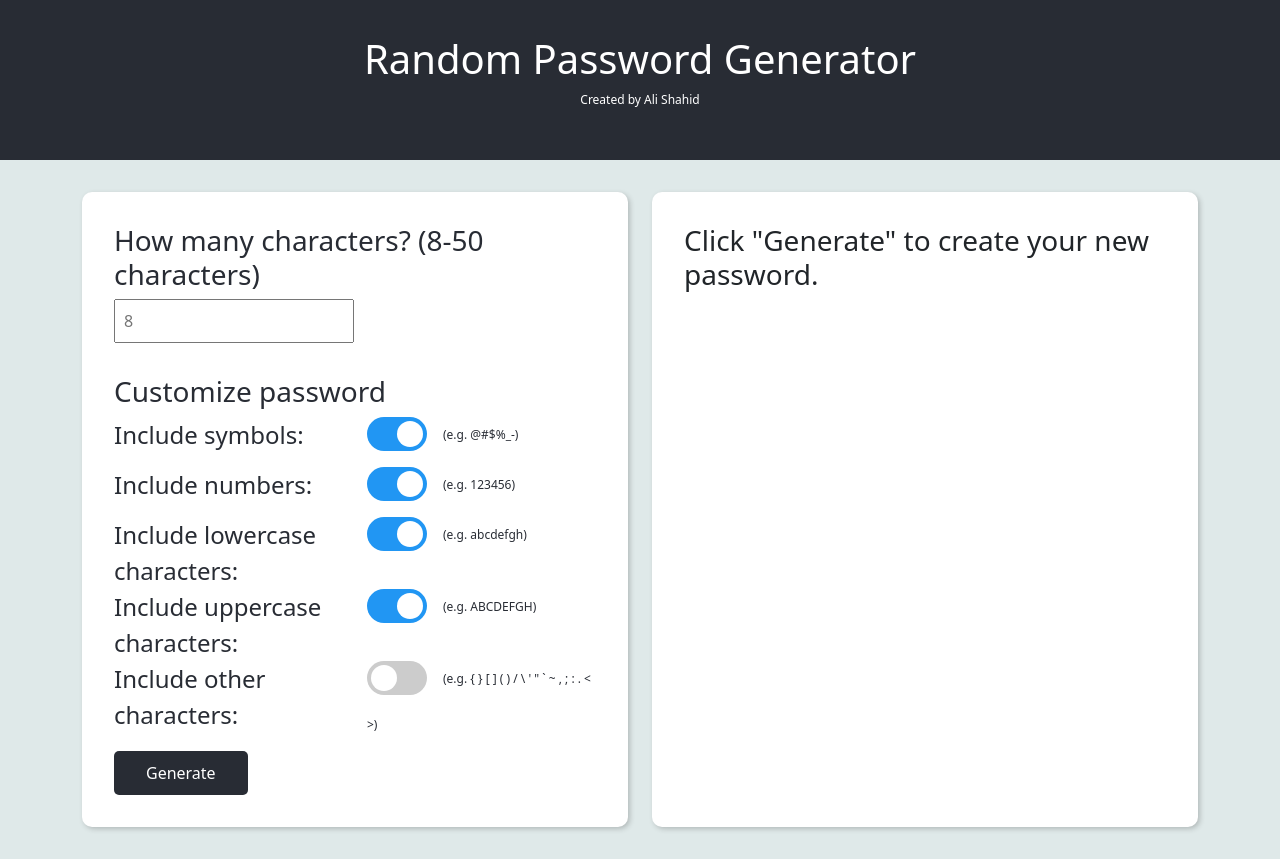
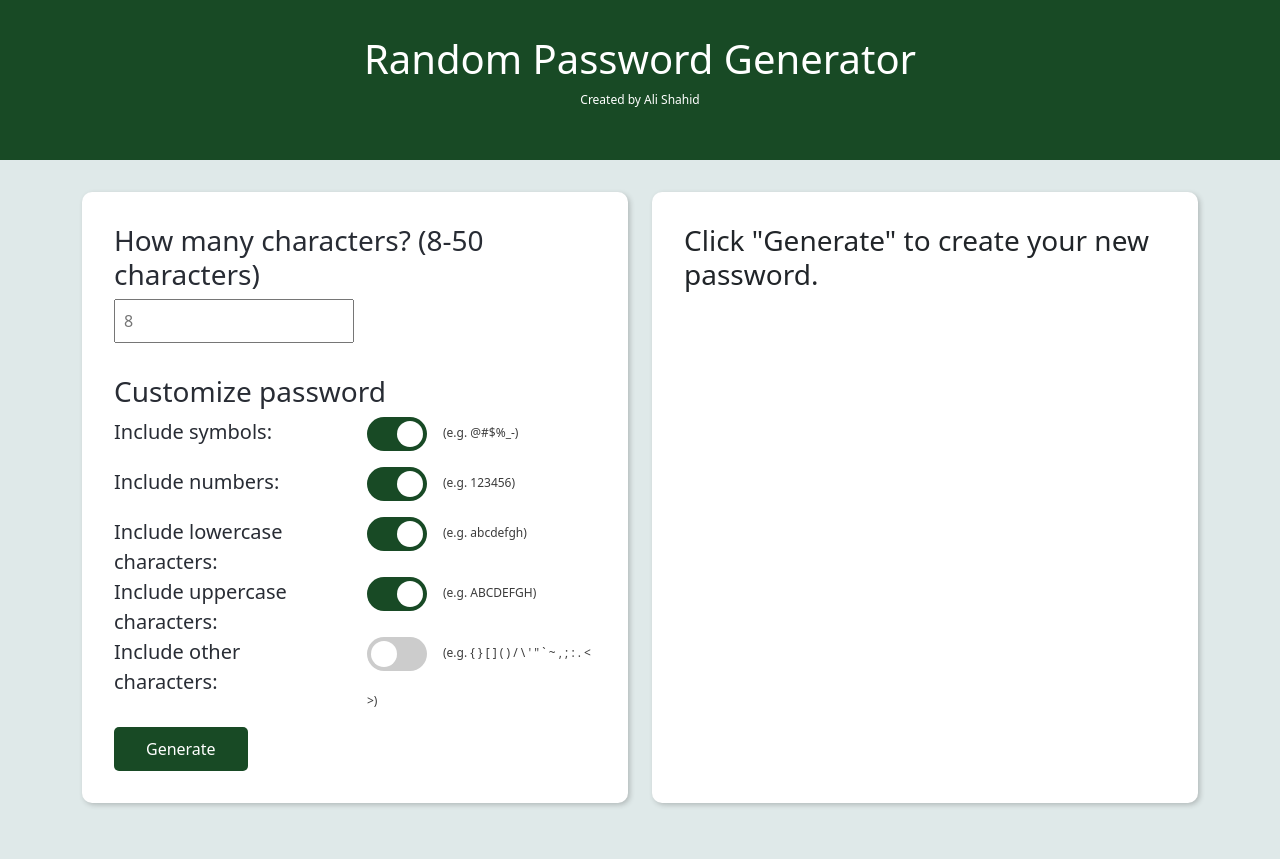
Before and after one commit to Drelofs/Password_Generator, a React (Create React App) app: page / in a window 1280 px wide. After the commit the page ends 835 px from the top, so only its background shows below. Built offline with nearby package versions, Linux system fonts and the light colour scheme.

Commit message:
Changed colour

```diff
--- a/package.json
+++ b/package.json
@@ -37,6 +37,7 @@
   },
   "devDependencies": {
     "bootstrap": "^5.1.3",
-    "react-bootstrap": "^2.1.1"
+    "react-bootstrap": "^2.1.1",
+    "react-fade-in": "^2.0.1"
   }
 }
--- a/src/App.css
+++ b/src/App.css
@@ -12,15 +12,16 @@
 }
 
 label {
-  font-size: 24px;
+  font-size: 20px;
 }
 
 span {
   font-size: 12px;
+  color: #3b3b3b;
 }
 
 .App-header {
-  background-color: #282c34;
+  background-color: #184a25;
   min-height: 20vh;
   display: flex;
   flex-direction: column;
@@ -30,20 +31,24 @@ span {
   color: white;
 }
 
+.subtitle {
+  color: white;
+}
+
 .App-link {
   color: #61dafb;
 }
 
 .generator-block {
   background-color: white;
-  height:100%;
+  height: 100%;
   color: #282c34;
   text-align: start;
   padding: 32px;
   border-radius: 10px;
   -webkit-box-shadow: 2px 2px 5px 0px rgba(50, 50, 50, 0.25);
-  -moz-box-shadow:    2px 2px 5px 0px rgba(50, 50, 50, 0.25);
-  box-shadow:         2px 2px 5px 0px rgba(50, 50, 50, 0.25);
+  -moz-box-shadow: 2px 2px 5px 0px rgba(50, 50, 50, 0.25);
+  box-shadow: 2px 2px 5px 0px rgba(50, 50, 50, 0.25);
 }
 
 .switch {
@@ -69,8 +74,8 @@ span {
   right: 0;
   bottom: 0;
   background-color: #ccc;
-  -webkit-transition: .4s;
-  transition: .4s;
+  -webkit-transition: 0.4s;
+  transition: 0.4s;
 }
 
 .slider:before {
@@ -81,16 +86,16 @@ span {
   left: 4px;
   bottom: 4px;
   background-color: white;
-  -webkit-transition: .4s;
-  transition: .4s;
+  -webkit-transition: 0.4s;
+  transition: 0.4s;
 }
 
 input:checked + .slider {
-  background-color: #2196F3;
+  background-color: #184a25;
 }
 
 input:focus + .slider {
-  box-shadow: 0 0 1px #2196F3;
+  box-shadow: 0 0 1px #184a25;
 }
 
 input:checked + .slider:before {
@@ -108,7 +113,7 @@ input:checked + .slider:before {
 }
 
 .button {
-  background-color: #282c34;
+  background-color: #184a25;
   color: white;
   border: none;
   margin-top: 16px;
@@ -133,8 +138,8 @@ input:checked + .slider:before {
   padding: 32px;
   border-radius: 10px;
   -webkit-box-shadow: 2px 2px 5px 0px rgba(50, 50, 50, 0.25);
-  -moz-box-shadow:    2px 2px 5px 0px rgba(50, 50, 50, 0.25);
-  box-shadow:         2px 2px 5px 0px rgba(50, 50, 50, 0.25);
+  -moz-box-shadow: 2px 2px 5px 0px rgba(50, 50, 50, 0.25);
+  box-shadow: 2px 2px 5px 0px rgba(50, 50, 50, 0.25);
 }
 
 @keyframes App-logo-spin {
--- a/src/App.js
+++ b/src/App.js
@@ -41,7 +41,7 @@ function App() {
   //Generate password when button is pressed
   const handleSubmit = (e) => {
     e.preventDefault();
-    //Checks if checkboxes are checked and adds respective characters.
+    //Checks if checkboxes are checked and adds relevant characters.
     const acceptable_characters = [].concat(
       formData.checkbox_lowercase ? [lowercase_letters] : [],
       formData.checkbox_uppercase ? [uppercase_letters] : [],
@@ -69,7 +69,7 @@ function App() {
     <div className="App">
       <header className="App-header">
         <h1>Random Password Generator</h1>
-        <span>Created by Ali Shahid</span>
+        <span className="subtitle">Created by Ali Shahid</span>
       </header>
       <section className="main">
         <div className='container'>
--- a/src/Result.js
+++ b/src/Result.js
@@ -1,5 +1,6 @@
 import './Result.css';
 import React, { useRef } from "react";
+import FadeIn from 'react-fade-in';
 
 function Result({ password }) {
   const [showElement,setShowElement] = React.useState(false)
@@ -22,14 +23,16 @@ function Result({ password }) {
   }
 
   return (
+    <FadeIn>
       <div className="Result">
           <h3>Here is your password:</h3>
-        <input type="text" className="output-field" ref={textInput} value={password} readOnly></input>
+          <input type="text" className="output-field" ref={textInput} value={password}></input>
           <button className="button copy" onClick={copyText}>
             Copy
           </button>
           {showElement? <span className="copy-alert" >Copied!</span> :<></>}
       </div>
+    </FadeIn>
   );
 }
 
```
Also changed, not shown: 1 other file (tests, documents, lock files or other folders). Lines whose indentation alone changed are shown as unchanged.
